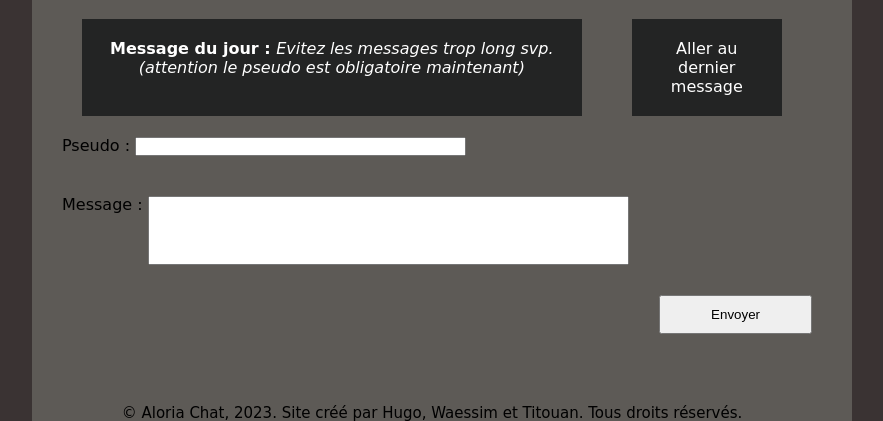
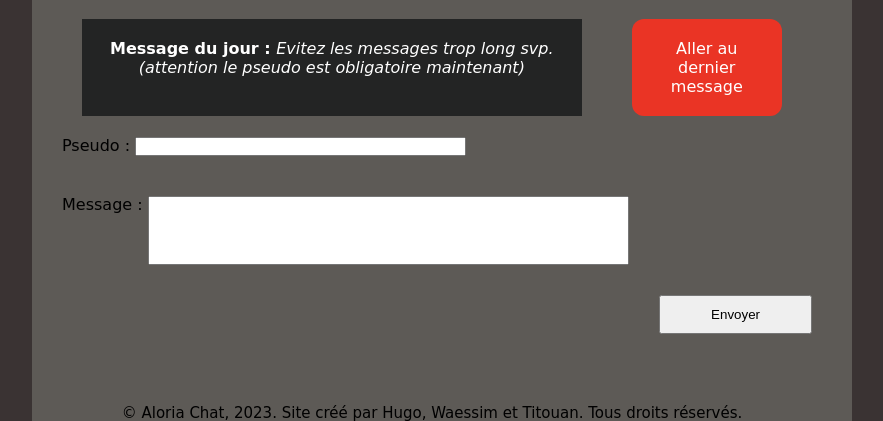
Before and after one commit to Nsi-Entertainment/website, a Flask app: page /forum in a window 1280 px wide. Shown: the part 191-612 px from the top of the page, without its empty margins (198-1081 px from the left). Run offline with Flask 3, Linux system fonts and the light colour scheme.

Commit message:
Update style.css

```diff
--- a/static/css/style.css
+++ b/static/css/style.css
@@ -147,5 +147,9 @@ h1
     margin-left: 50px;
     margin-right: 50px;
     margin-bottom: 0px;
-    background-color: rgb(35, 36, 36);
+    background-color: #EA3425;
+    border: none;
+    border-radius: 0.75rem;
+    cursor: pointer;
 }
+}
```
